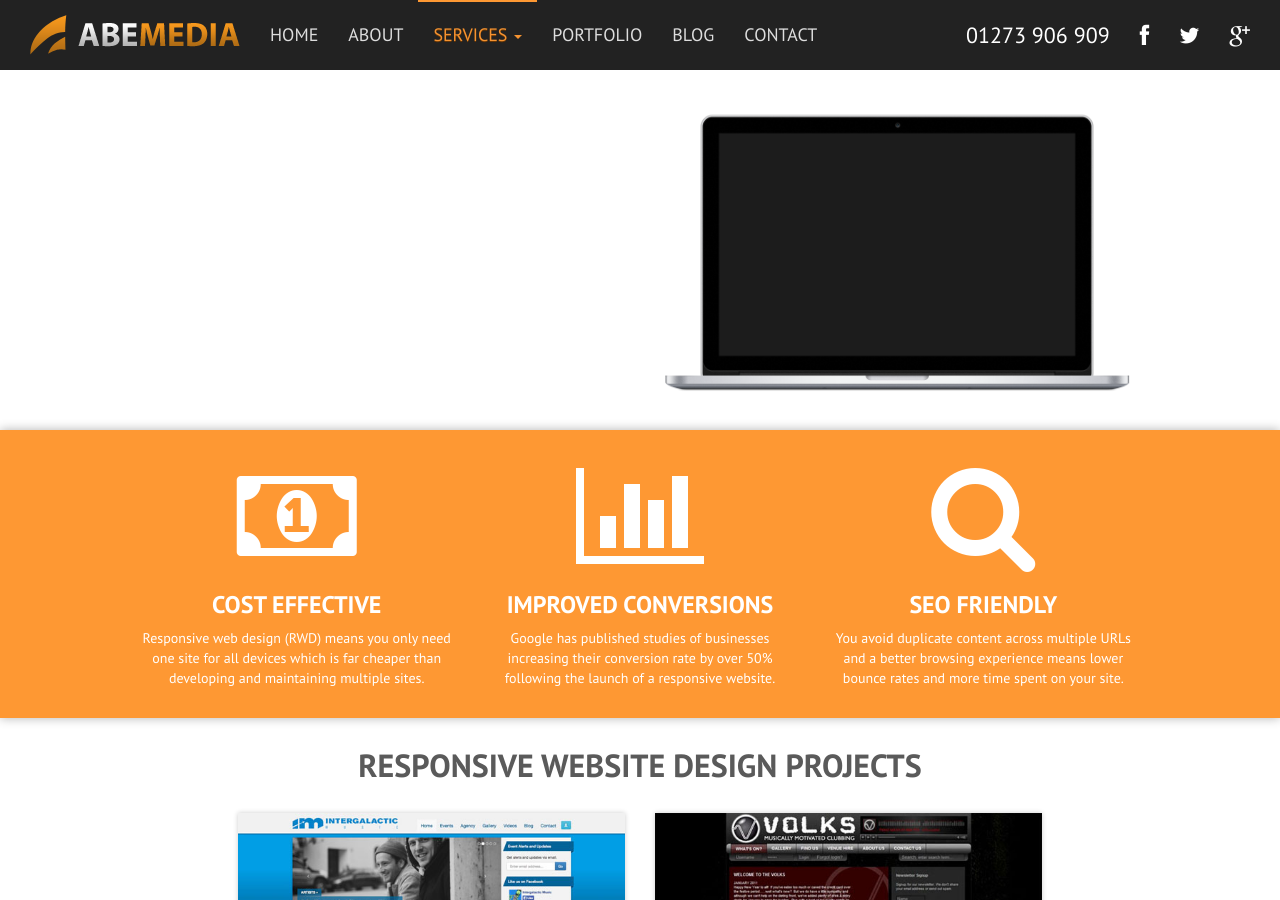
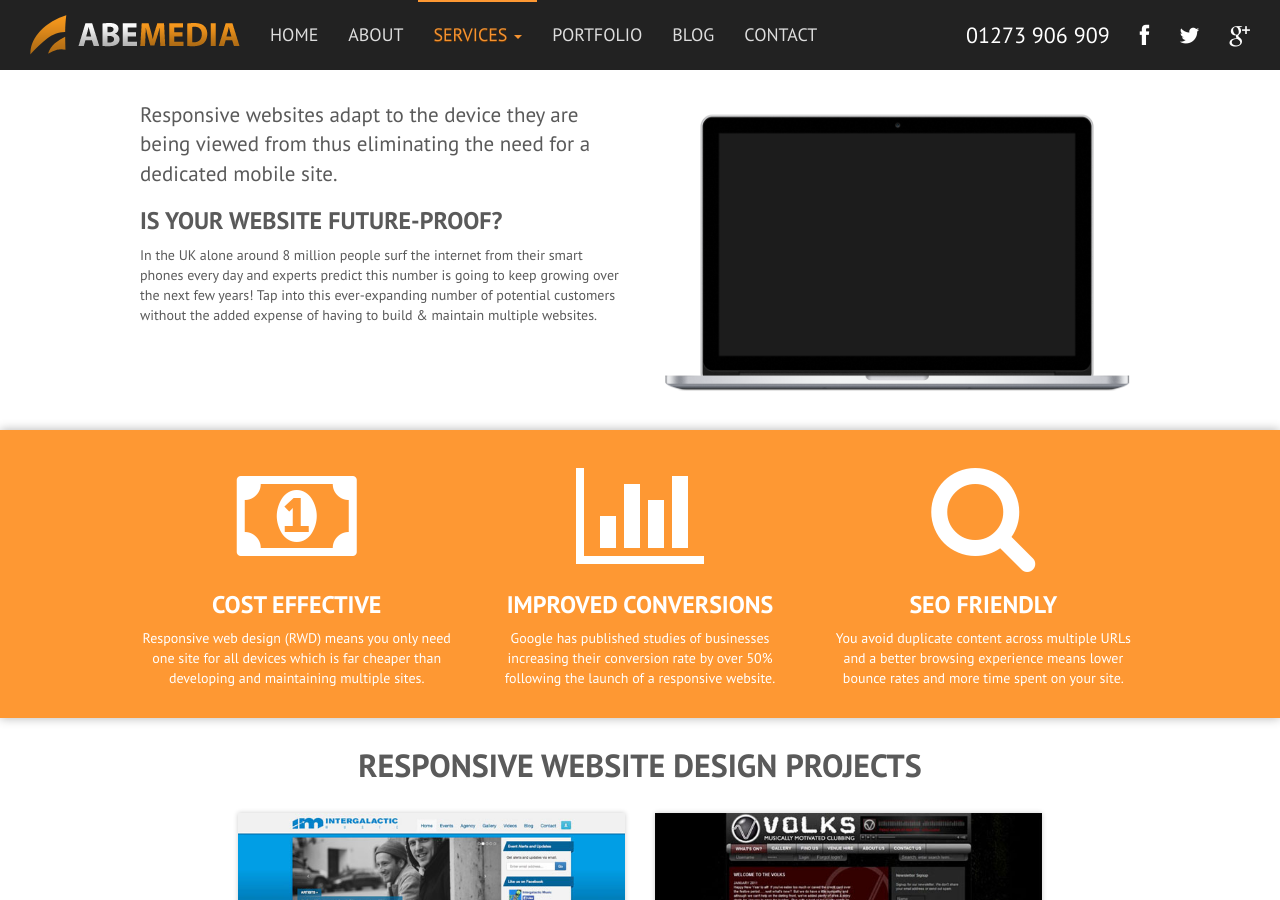
Before and after one commit to abemedia/abemedia.github.io, a Jekyll site: the page built from responsive-web-design.md, in a window 1280 px wide and 900 px high. Built offline with Jekyll 4.4.1, drawn with Linux system fonts in a browser that asks for light colours; nearby versions of some CDN libraries; some web fonts are replaced.

Commit message:
'Update'

```diff
--- a/responsive-web-design.md
+++ b/responsive-web-design.md
@@ -3,7 +3,7 @@ layout: service
 category: services
 title: Responsive Web Design
 slug: responsive-web-design
-lead: Dedicated mobile sites and responsive web design for mobile phones & tablets. Never miss out on a sale, regardless of the users' device.
+lead: Websites optimised for mobile phones & tablets. Don't miss out on any customers, regardless of what device they are using to browse the web.
 sitemap:
     priority: 0.7
     changefreq: monthly
@@ -35,3 +35,11 @@ bottom:
     title: Our Services
     class: grey
 ---
+<p class="lead">
+Responsive websites adapt to the device they are being viewed from thus eliminating the need for a dedicated mobile site.
+</p>
+
+###Is your website future-proof?
+
+In the UK alone around 8 million people surf the internet from their smart phones every day and experts predict this number is going to keep growing over the next few years!
+Tap into this ever-expanding number of potential customers without the added expense of having to build & maintain multiple websites.
```
Also changed, not shown: _posts/2011-11-30-web-design-for-charity-audioactive-youth-music-project.md (+2 -2 lines).
